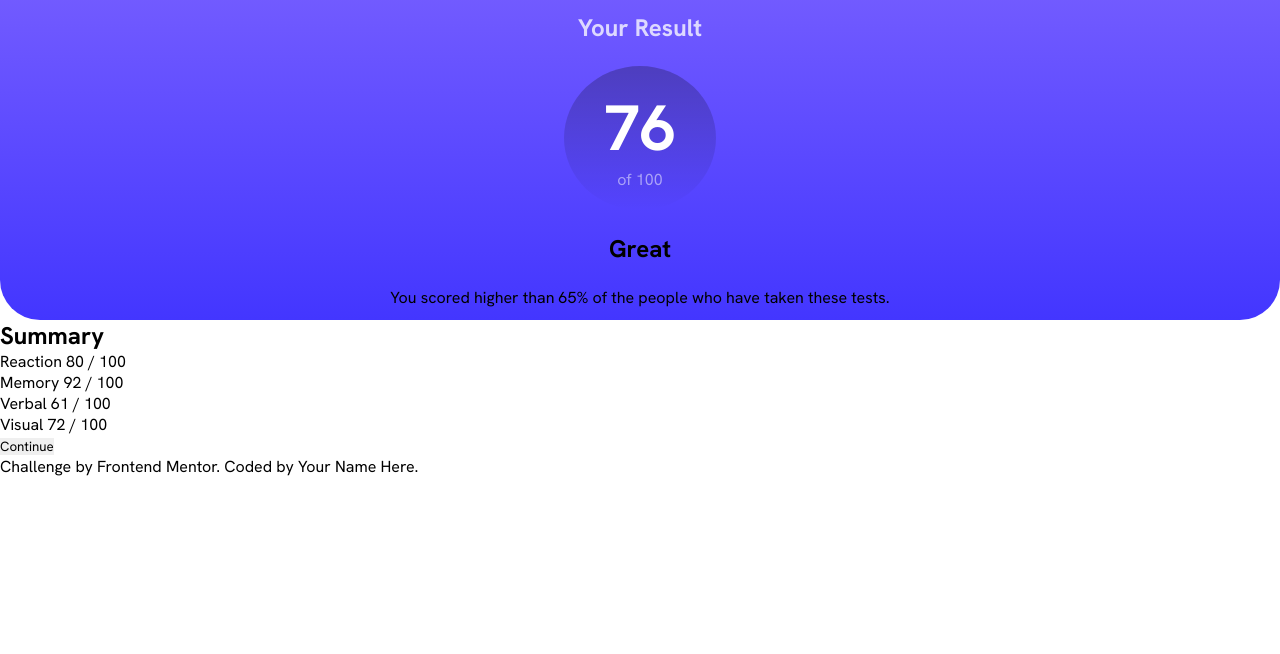
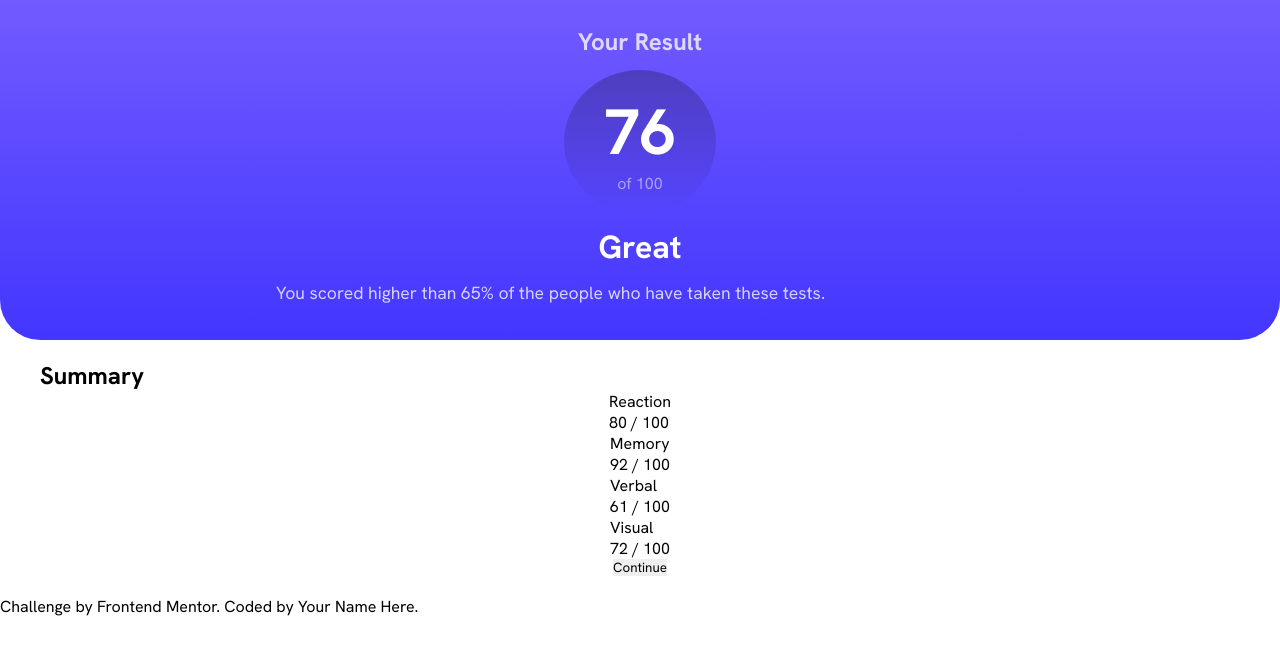
Before and after one commit to kinhoown/projeto-saude, a plain HTML site: page index.html in a window 1280 px wide. Drawn offline with Linux system fonts and the light colour scheme.

Commit message:
ta andadno
vo pe mimi

```diff
--- a/estilos/style.css
+++ b/estilos/style.css
@@ -46,7 +46,7 @@ body{
     height: 40vh;
     border-radius: 40px;
     margin-top: -40px;
-    padding-top: 40px;
+    padding-top: 60px;
 
     display: flex;
     flex-direction: column;
@@ -72,3 +72,31 @@ strong{
     padding: 20px 40px;
     border-radius: 50%;
 }
+
+.filho13{
+    color: white;
+    font-size: 2em;
+}
+
+.filho14{
+    color: rgba(255, 255, 255, 0.767);
+    font-size: 1.1em;
+    width: 60vw;
+    padding-bottom: 30px;
+    margin-left: 40px;
+}
+
+.pai2{
+    display: flex;
+    flex-direction: column;
+    align-items: center;
+    margin: 20px 40px;
+}
+
+.filho21{
+    align-self: flex-start;
+}
+
+.filho22{
+
+}
--- a/index.html
+++ b/index.html
@@ -18,12 +18,12 @@
             <p class="filho14">You scored higher than 65% of the people who have taken these tests.</p>
         </section>
         <section class="pai2">
-            <h1>Summary</h1>
-            <div>Reaction 80 / 100</div>
-            <div>Memory 92 / 100</div>
-            <div>Verbal 61 / 100</div>
-            <div>Visual 72 / 100</div>
-            <button>Continue</button>
+            <h1 class="filho21">Summary</h1>
+            <div class="filho22"><div>Reaction</div><div>80 / 100</div></div>
+            <div class="filho23"><div>Memory</div><div>92 / 100</div></div>
+            <div class="filho24"><div>Verbal</div><div>61 / 100</div></div>
+            <div class="filho25"><div>Visual</div><div>72 / 100</div></div>
+            <button class="filho26">Continue</button>
             </section>
     </main>
 
```
